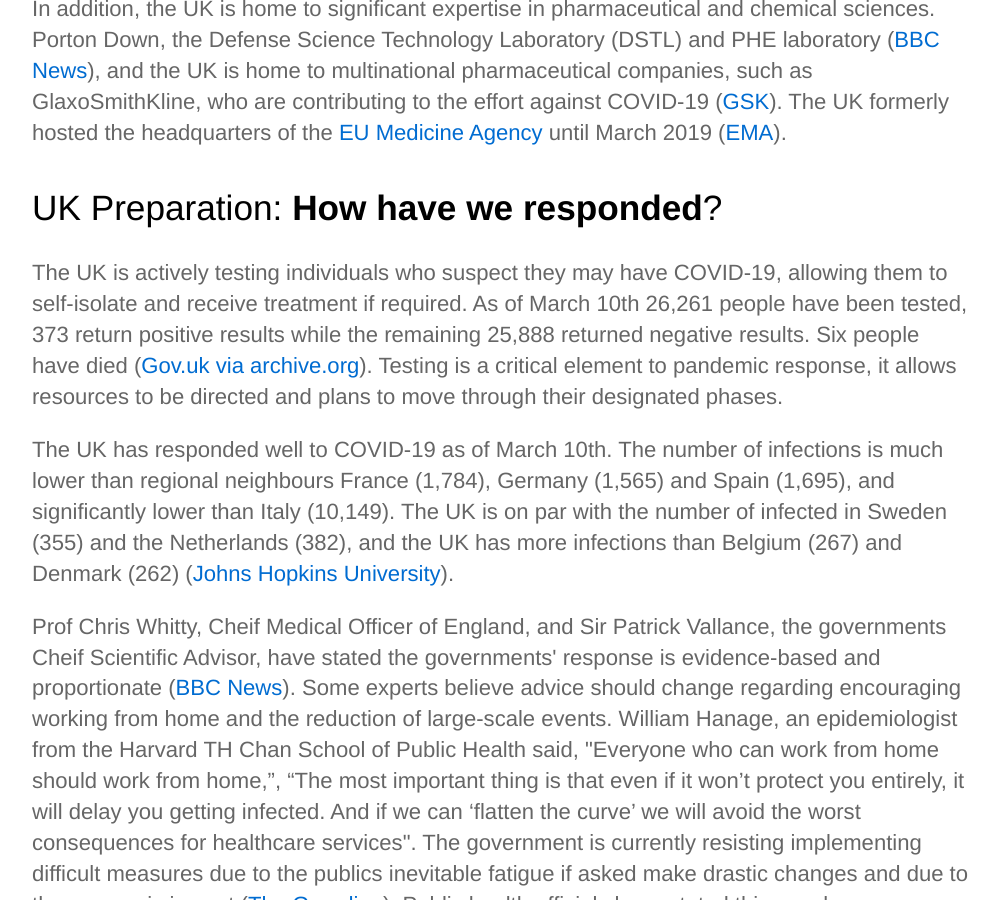
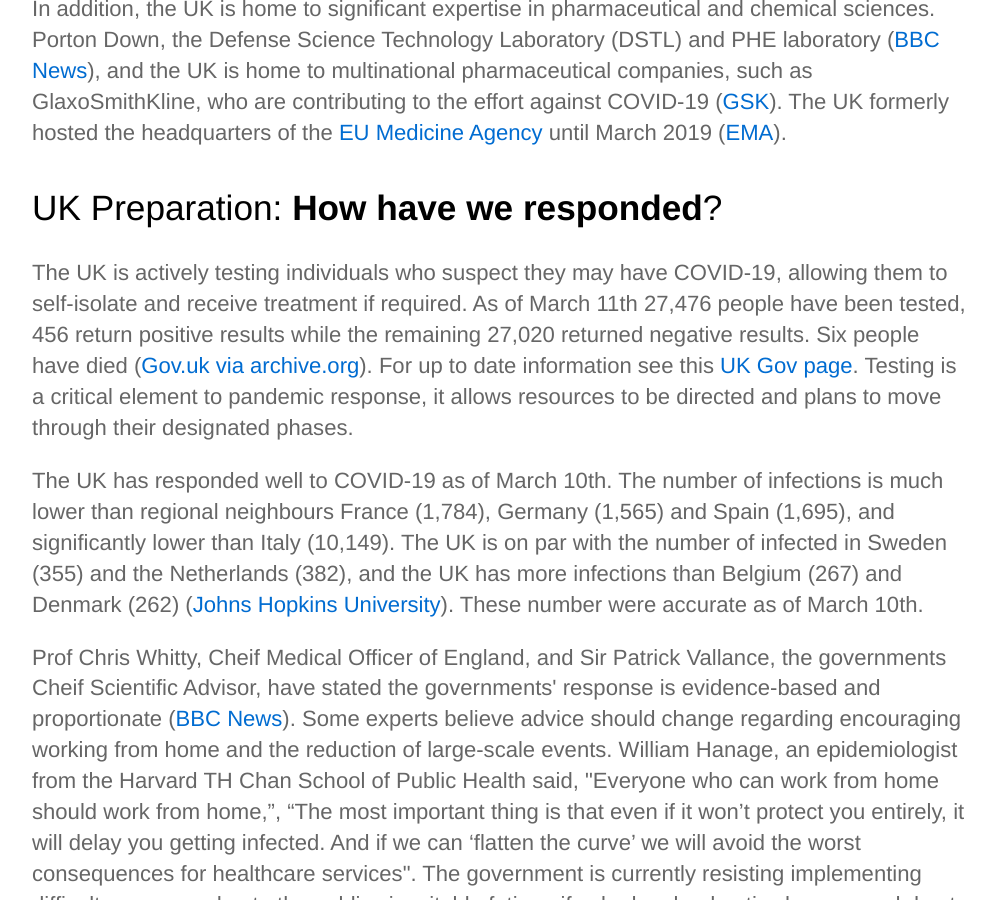
Before and after one commit to ftcukcovid/ftcukcovid.github.io, a Jekyll site: the page built from index.html, in a window 1280 px wide and 900 px high, scrolled down 3029 px. Shown: the whole window, without its empty margins (138-1136 px from the left). Built offline with Jekyll 4.4.1, drawn with Linux system fonts in a browser that asks for light colours.

Commit message:
Updated infected numbers

```diff
--- a/index.html
+++ b/index.html
@@ -77,8 +77,8 @@
 		<div class="container flex">
 			<div class="text editable">
 				<h2>UK Preparation: <strong>How have we responded</strong>?</h2>
-				<p>The UK is actively testing individuals who suspect they may have COVID-19, allowing them to self-isolate and receive treatment if required. As of March 10th 26,261 people have been tested, 373 return positive results while the remaining 25,888 returned negative results. Six people have died (<a href="https://web.archive.org/web/20200311014403/https://www.gov.uk/guidance/coronavirus-covid-19-information-for-the-public" target="_blank">Gov.uk via archive.org</a>). Testing is a critical element to pandemic response, it allows resources to be directed and plans to move through their designated phases.</p>
-                <p>The UK has responded well to COVID-19 as of March 10th. The number of infections is much lower than regional neighbours France (1,784), Germany (1,565) and Spain (1,695), and significantly lower than Italy (10,149). The UK is on par with the number of infected in Sweden (355) and the Netherlands (382), and the UK has more infections than Belgium (267) and Denmark (262) (<a href="https://coronavirus.jhu.edu/map.html" target="_blank">Johns Hopkins University</a>).</p>
+				<p>The UK is actively testing individuals who suspect they may have COVID-19, allowing them to self-isolate and receive treatment if required. As of March 11th 27,476 people have been tested, 456 return positive results while the remaining 27,020 returned negative results. Six people have died (<a href="https://web.archive.org/web/20200311014403/https://www.gov.uk/guidance/coronavirus-covid-19-information-for-the-public" target="_blank">Gov.uk via archive.org</a>). For up to date information see this <a href="https://www.gov.uk/guidance/coronavirus-covid-19-information-for-the-public">UK Gov page</a>. Testing is a critical element to pandemic response, it allows resources to be directed and plans to move through their designated phases.</p>
+                <p>The UK has responded well to COVID-19 as of March 10th. The number of infections is much lower than regional neighbours France (1,784), Germany (1,565) and Spain (1,695), and significantly lower than Italy (10,149). The UK is on par with the number of infected in Sweden (355) and the Netherlands (382), and the UK has more infections than Belgium (267) and Denmark (262) (<a href="https://coronavirus.jhu.edu/map.html" target="_blank">Johns Hopkins University</a>). These number were accurate as of March 10th.</p>
                 <p>Prof Chris Whitty, Cheif Medical Officer of England, and Sir Patrick Vallance, the governments Cheif Scientific Advisor, have stated the governments' response is evidence-based and proportionate (<a href="https://www.bbc.co.uk/news/uk-51796072" target="_blank">BBC News</a>). Some experts believe advice should change regarding encouraging working from home and the reduction of large-scale events. William Hanage, an epidemiologist from the Harvard TH Chan School of Public Health said, "Everyone who can work from home should work from home,”, “The most important thing is that even if it won’t protect you entirely, it will delay you getting infected. And if we can ‘flatten the curve’ we will avoid the worst consequences for healthcare services". The government is currently resisting implementing difficult measures due to the publics inevitable fatigue if asked make drastic changes and due to the economic impact (<a href="https://www.theguardian.com/world/2020/mar/09/people-should-work-from-home-to-tackle-coronavirus-spread" target="_blank">The Guardian</a>). Public health officials have stated this may become necessary in 10-14 days (as of March 10) as the situation progresses (<a href="https://www.bbc.co.uk/news/uk-51812326" target="_blank">BBC News</a>).</p>
                 <p>However, the UK government has received criticism. Elisabeth Braw, a resilience expert from the Royal United Services (RUSI) criticised the handling of information to the public, “...there a fundamental problem in that the UK has not focused on preparedness among the public. The government may consider itself to be prepared but it’s not the case that the public is. Otherwise you end up with frantic last-minute efforts and the public are stockpiling toilet paper and other resources.” (<a href="https://www.theguardian.com/world/2020/mar/10/pressure-builds-on-uk-to-step-up-coronavirus-measures" target="_blank">The Guardian</a>). Stockpiling and reactionary measures, rather than preparedness, were perhaps inevitable due to hyperbolic and sensationalist stories from entertainment newspapers.</p>
 			</div>
```
